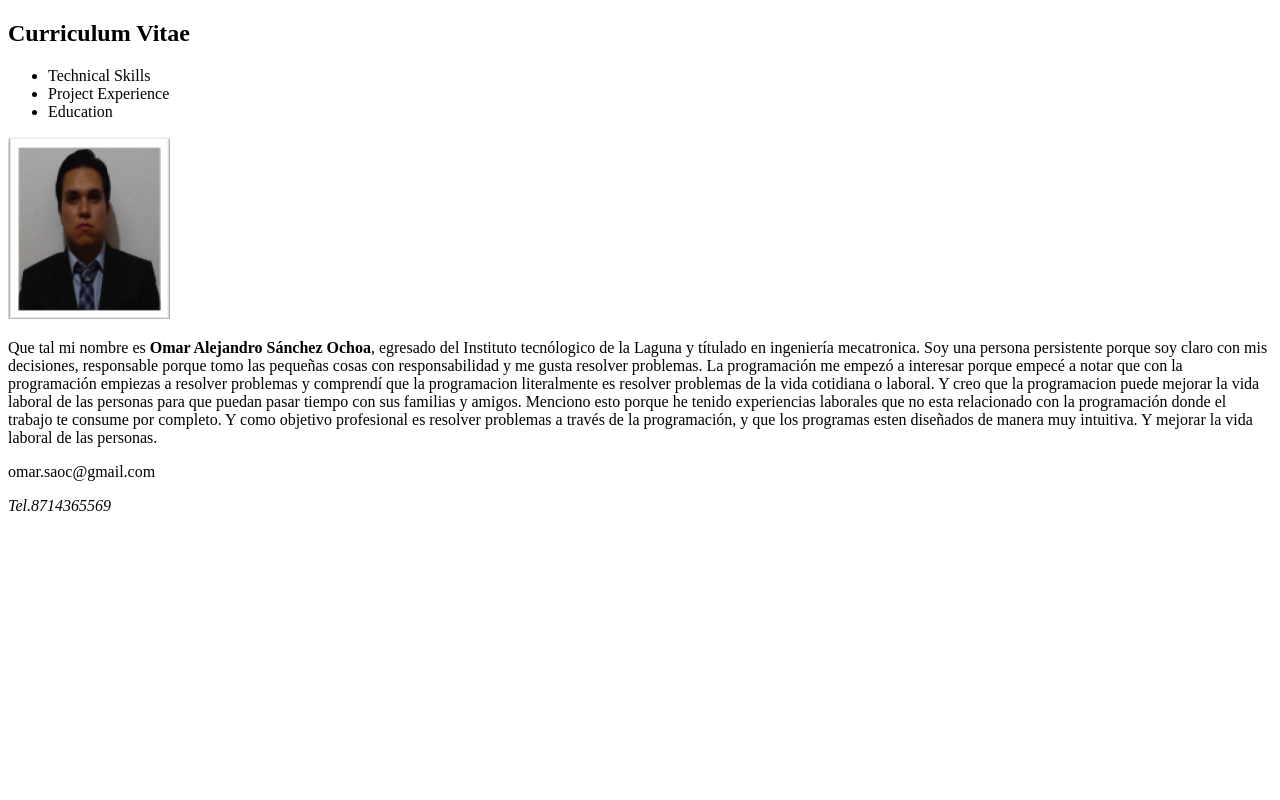
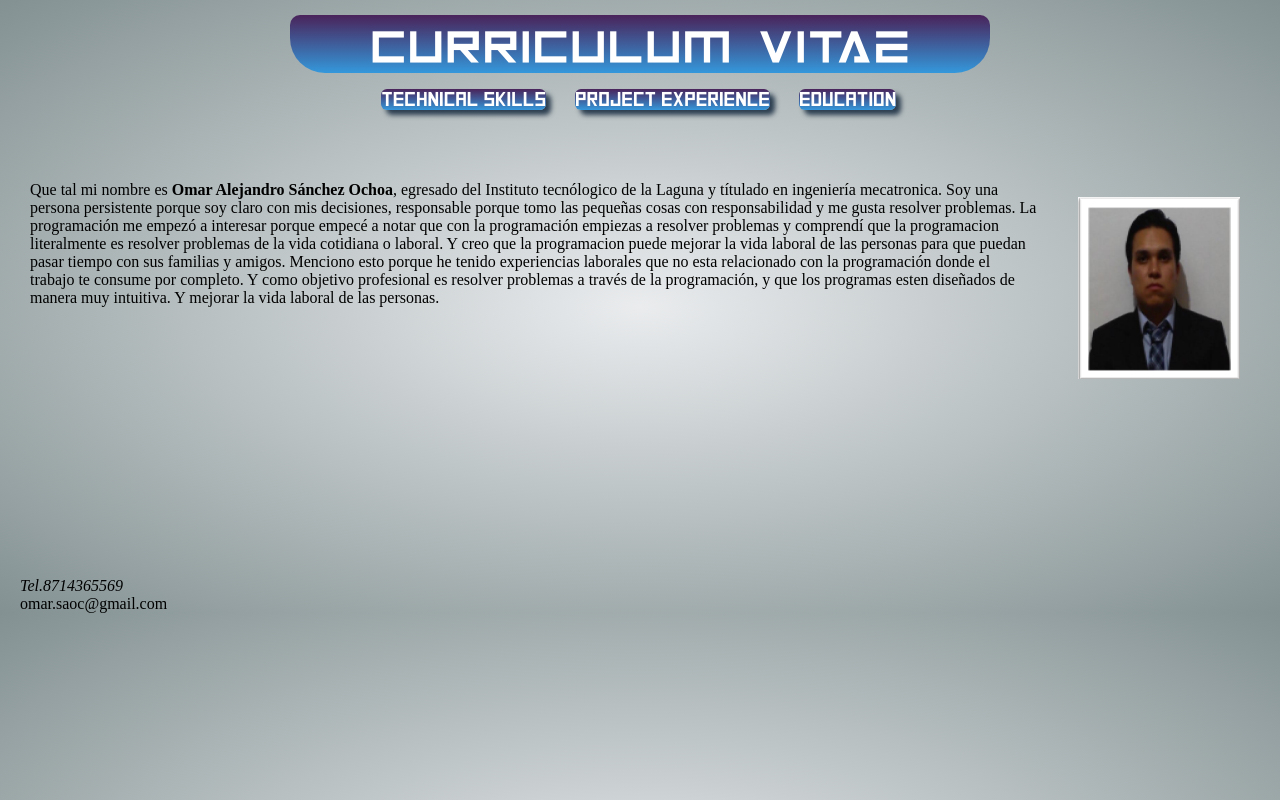
Before and after one commit to omarSanOc/mi-cv, a plain HTML site: page index.html in a window 1280 px wide. Drawn offline with Linux system fonts and the light colour scheme.

Commit message:
enmaquetado de pagina v1

```diff
--- a/index.html
+++ b/index.html
@@ -6,13 +6,77 @@
     <meta name="viewport" content="width=device-width, initial-scale=1.0">
     <meta http-equiv="X-UA-Compatible" content="ie=edge">
     <title>Curriculum Vitae</title>
+    <link href="style.css" rel="stylesheet">
+    <style>
+        @font-face {
+            font-family: 'futurista';
+            src: url('Android 101.ttf');
+        }
+
+        @font-face {
+            font-family: 'cuadrado';
+            src: url('Square.ttf');
+        }
+
+        #cabezera {
+            text-align: center;
+            background: -moz-linear-gradient(top, #4A235A, #3498DB);
+            background: -webkit-linear-gradient(top, #4A235A, #3498DB);
+            width: 700px;
+            margin: 15px auto;
+            border-radius: 10px 10px 35px 35px;
+        }
+
+        #titulo {
+            font: 50px 'futurista';
+            color: #FFF;
+        }
+
+        #description li {
+            display: inline;
+            background: -moz-linear-gradient(top, #4A235A, #3498DB);
+            background: -webkit-linear-gradient(top, #4A235A, #3498DB);
+            border-radius: 6px;
+            margin-right: 25px;
+            color: #FFF;
+            font: 20px 'cuadrado';
+            box-shadow: #2C3E50 5px 5px 5px;
+        }
+
+        #portada {
+            float: right;
+        }
+
+        #description {
+            text-align: center;
+            margin-top: 10px;
+        }
+
+        #pie_de_pagina {
+            clear: both;
+            margin: 270px 0px 0px 20px;
+        }
+
+        body {
+            background: -moz-radial-gradient(center, ellipse, #EAECEE, #839192);
+            background: -webkit-radial-gradient(center, ellipse, #EAECEE, #839192);
+        }
+
+        section {
+            margin-top: 70px;
+        }
+
+        section article {
+            padding-left: 30px;
+        }
+    </style>
 </head>
 
 <body>
-    <header>
-        <h2>Curriculum Vitae</h2>
+    <header id="cabezera">
+        <span id="titulo">Curriculum Vitae</span>
     </header>
-    <nav>
+    <nav id="description">
         <ul>
             <li>Technical Skills</li>
             <li>Project Experience</li>
@@ -20,15 +84,23 @@
         </ul>
     </nav>
     <section>
-        <img src="imgs/Mi_foto.png">
-        <p>Que tal mi nombre es <strong>Omar Alejandro Sánchez Ochoa</strong>, egresado del Instituto tecnólogico de la Laguna y títulado en ingeniería mecatronica. Soy una persona persistente porque soy claro con mis decisiones, responsable porque tomo
-            las pequeñas cosas con responsabilidad y me gusta resolver problemas. La programación me empezó a interesar porque empecé a notar que con la programación empiezas a resolver problemas y comprendí que la programacion literalmente es resolver
-            problemas de la vida cotidiana o laboral. Y creo que la programacion puede mejorar la vida laboral de las personas para que puedan pasar tiempo con sus familias y amigos. Menciono esto porque he tenido experiencias laborales que no esta relacionado
-            con la programación donde el trabajo te consume por completo. Y como objetivo profesional es resolver problemas a través de la programación, y que los programas esten diseñados de manera muy intuitiva. Y mejorar la vida laboral de las personas.
-        </p>
+        <figure id="portada">
+            <img src="imgs/Mi_foto.png" id="foto">
+        </figure>
+        <article>
+            <p>Que tal mi nombre es <strong>Omar Alejandro Sánchez Ochoa</strong>, egresado del Instituto tecnólogico de la Laguna y títulado en ingeniería mecatronica. Soy una persona persistente porque soy claro con mis decisiones, responsable porque tomo
+                las pequeñas cosas con responsabilidad y me gusta resolver problemas. La programación me empezó a interesar porque empecé a notar que con la programación empiezas a resolver problemas y comprendí que la programacion literalmente es resolver
+                problemas de la vida cotidiana o laboral. Y creo que la programacion puede mejorar la vida laboral de las personas para que puedan pasar tiempo con sus familias y amigos. Menciono esto porque he tenido experiencias laborales que no esta
+                relacionado con la programación donde el trabajo te consume por completo. Y como objetivo profesional es resolver problemas a través de la programación, y que los programas esten diseñados de manera muy intuitiva. Y mejorar la vida laboral
+                de las personas.
+            </p>
+        </article>
+
+    </section>
+    <footer id="pie_de_pagina">
+        <address>Tel.8714365569</address>
         <p>omar.saoc@gmail.com</p>
-    </section>
-    <footer><address>Tel.8714365569</address></footer>
+    </footer>
 
 </body>
 
--- /dev/null
+++ b/style.css
@@ -0,0 +1,56 @@
+html,
+body,
+h1,
+h2,
+h3,
+h4,
+h5,
+h6,
+p,
+ol,
+ul,
+li,
+pre,
+code,
+address,
+variable,
+form,
+fieldset,
+blockquote {
+    padding: 0;
+    margin: 0;
+    font-size: 100%;
+    font-weight: normal;
+}
+
+table {
+    border-collapse: collapse;
+    border-spacing: 0;
+}
+
+td,
+th,
+caption {
+    font-weight: normal;
+    text-align: left;
+}
+
+img,
+fieldset {
+    border: 0;
+}
+
+ol {
+    padding-left: 1.4em;
+    list-style: decimal;
+}
+
+ul {
+    padding-left: 1.4em;
+    list-style: square;
+}
+
+q:before,
+q:after {
+    content: '';
+}
```
Also changed, not shown: Android 101.ttf (added), Square.ttf (added).
